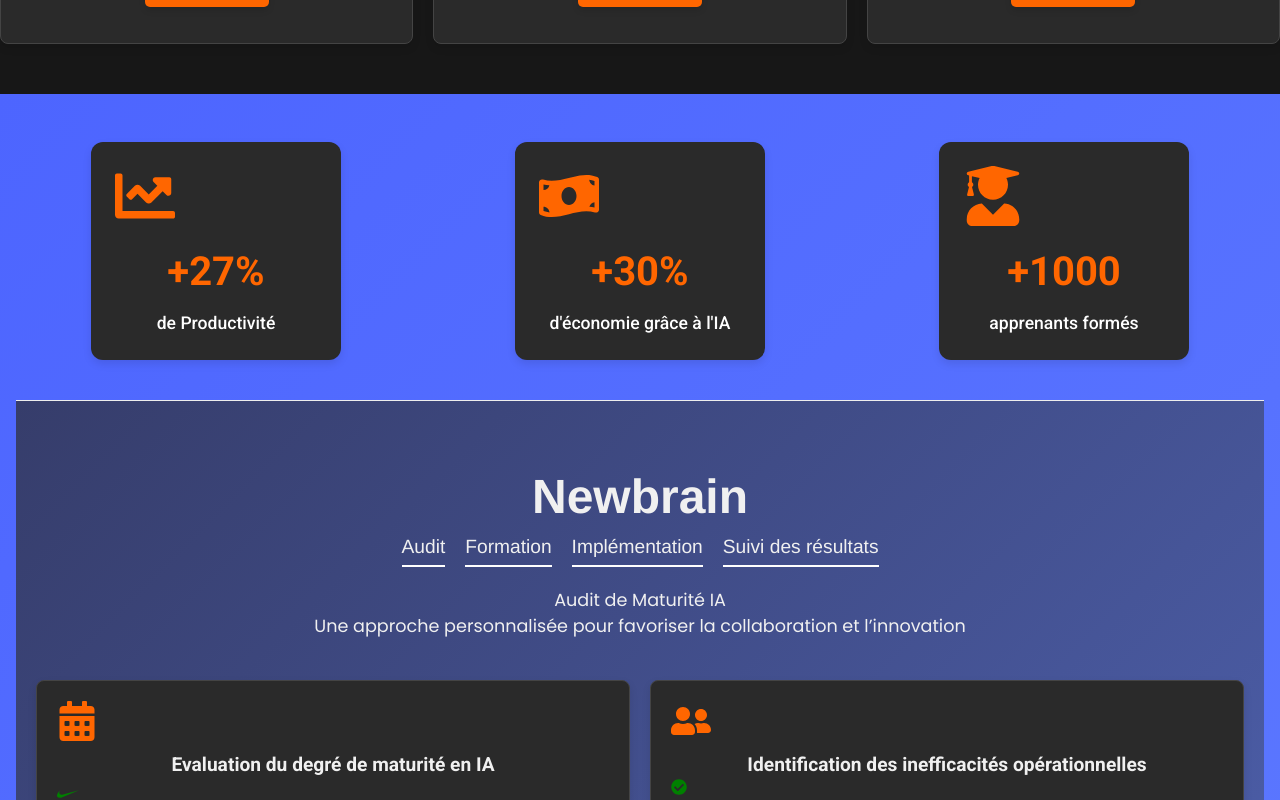
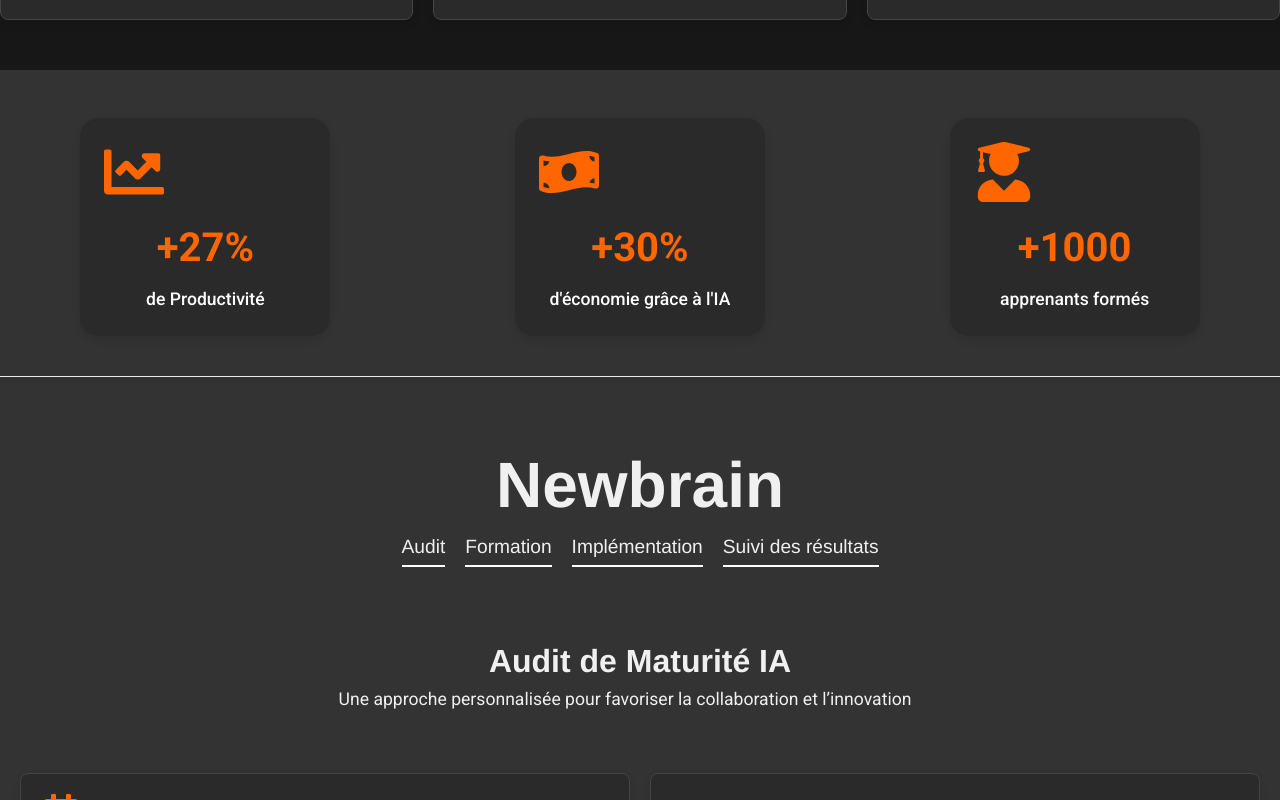
Before and after one commit to Beerus243/newbrain, a Next.js app: page / in a window 1280 px wide. Shown: the part 1600-2400 px from the top of the page. Built offline with nearby package versions, Linux system fonts and the light colour scheme.

Commit message:
Stylisation body3

```diff
--- a/app/components/body.module.css
+++ b/app/components/body.module.css
@@ -77,8 +77,10 @@
 .title {
   font-family: 'Franklin Gothic Medium', 'Arial Narrow', Arial, sans-serif;
   text-align: center;
+  justify-content: center;
+  align-items: center;
   margin-top: 50px;
-  font-size: 3rem;
+  font-size: 2rem;
   font-weight: bold;
   color: #f0f0f0;
 }
@@ -195,8 +197,10 @@
 /*               Section Statistiques               */
 /* ------------------------------------------------- */
 .statsContainer {
-  background: linear-gradient(135deg, #4d65ff, #6b8cff);
-  padding: 3rem 1rem;
+  background: #333333;
+  padding-bottom: 3rem;
+  padding-top: 3rem;
+  width: 100%;
 }
 
 .statsGrid {
@@ -208,7 +212,7 @@
 
 .statsCard {
   background-color: #2a2a2a;
-  border-radius: 12px;
+  border-radius: 19px;
   padding: 1.5rem;
   width: 250px;
   text-align: center;
@@ -248,7 +252,6 @@
 /* ------------------------------------------------- */
 .newbrainSection {
   padding: 40px 20px;
-  background: linear-gradient(135deg, #363d6b, #6b8cff);
   margin-top: 40px;
   border-top: 1px solid #eee;
 }
@@ -258,7 +261,7 @@
   padding-top: 20px;
   color: #f0f0f0;
   text-align: center;
-  font-size: 3rem;
+  font-size: 4rem;
   font-weight: bold;
 }
 
--- a/app/components/body.tsx
+++ b/app/components/body.tsx
@@ -93,8 +93,8 @@ export default function Body() {
 
           {/* Card dédiée à l'Audit */}
           <div className={styles.auditCard}>
-            <h3>Audit de Maturité IA</h3>
-            <p>Une approche personnalisée pour favoriser la collaboration et l’innovation</p>
+            <h3 className={styles.title}>Audit de Maturité IA</h3>
+            <p className={styles.paragraphe}>Une approche personnalisée pour favoriser la collaboration et l’innovation</p>
           </div>
 
           {/* Grille de cards pour l'Audit */}
@@ -144,8 +144,8 @@ export default function Body() {
 
           {/* Card dédiée à la Formation */}
           <div className={styles.auditCard}>
-            <h3>Formation</h3>
-            <p>Acculturation et formation de vos équipes aux outils IA métiers</p>
+            <h3 className={styles.title}>Formation</h3>
+            <p className={styles.paragraphe}>Acculturation et formation de vos équipes aux outils IA métiers</p>
           </div>
           <br />
 
@@ -217,8 +217,8 @@ export default function Body() {
 
           <br />
           <div className={styles.auditCard}>
-            <h3>Implémentation </h3>
-            <p>Une approche personnalisée pour favoriser la collaboration et l'innovation</p>
+            <h3 className={styles.title}>Implémentation </h3>
+            <p className={styles.paragraphe}>Une approche personnalisée pour favoriser la collaboration et l'innovation</p>
           </div>
           <br />
           {/* Grille de cards pour la Formation */}
@@ -227,11 +227,11 @@ export default function Body() {
               <FaCalendarAlt className={styles.cardIcon} />
               <h3 className={styles.cardGridTitle}>Planification de l'Implémentation</h3>
               <p className={styles.cardGridDescription}>
-              <FaCheckCircle style={{ color: "green", marginRight: "8px" }} />
+              <SiNike style={{ color: "green", marginRight: "8px" }} />
              Plan d'action avec un plan stratégiques pour l'adoption de l'IA, incluant les priorités, les ressources nécessaires et les échéances.
               </p>
               <p className={styles.cardGridDescription}>
-              <FaCheckCircle style={{ color: "green", marginRight: "8px" }} />
+              <SiNike  style={{ color: "green", marginRight: "8px" }} />
               Contenu adapté aux besoins spécifiques de l'entreprise.
               </p>
             </div>
@@ -239,11 +239,11 @@ export default function Body() {
               <FaUserFriends className={styles.cardIcon} />
               <h3 className={styles.cardGridTitle}>Deploiement des outils IA & <br /> autonomisations</h3>
               <p className={styles.cardGridDescription}>
-              <FaCheckCircle style={{ color: "green", marginRight: "8px" }} />
+              <SiNike style={{ color: "green", marginRight: "8px" }} />
               Déploiement d'un support de formation avec les rédoffusions des sessions.
               </p>
               <p className={styles.cardGridDescription}>
-              <FaCheckCircle style={{ color: "green", marginRight: "8px" }} />
+              <SiNike  style={{ color: "green", marginRight: "8px" }} />
               Contenue adapté aux besoins spécifiques de l'entreprise.<br />
               Acculturation à l'IA (histoire, principaux usages, outils, biais éthique...)
               </p>
@@ -257,11 +257,11 @@ export default function Body() {
               <FaSink className={styles.cardIcon} />
               <h3 className={styles.cardGridTitle}>Suivi continu du Déploiement</h3>
               <p className={styles.cardGridDescription}>
-              <FaCheckCircle style={{ color: "green", marginRight: "8px" }} />
+              <SiNike  style={{ color: "green", marginRight: "8px" }} />
               Séances de formation en présentiel ou à distance.
               </p>
               <p className={styles.cardGridDescription}>
-              <FaCheckCircle style={{ color: "green", marginRight: "8px" }} />
+              <SiNike  style={{ color: "green", marginRight: "8px" }} />
               Contenu adapté aux besoins spécifiques de l'entreprise.
               </p>
             </div>
@@ -269,11 +269,11 @@ export default function Body() {
               <FaUserFriends className={styles.cardIcon} />
               <h3 className={styles.cardGridTitle}> Plateforme pour la gestion <br /></h3>
               <p className={styles.cardGridDescription}>
-              <FaCheckCircle style={{ color: "green", marginRight: "8px" }} />
+              <SiNike  style={{ color: "green", marginRight: "8px" }} />
               Déploiement d'un support de formation avec les rédoffusions des sessions.
               </p>
               <p className={styles.cardGridDescription}>
-              <FaCheckCircle style={{ color: "green", marginRight: "8px" }} />
+              <SiNike  style={{ color: "green", marginRight: "8px" }} />
               Contenue adapté aux besoins spécifiques de l'entreprise.<br />
               Acculturation à l'IA (histoire, principaux usages, outils, biais éthique...)
               </p>
@@ -339,7 +339,7 @@ export default function Body() {
               </p>
               <p className={styles.cardGridDescription}>
               <SiNike style={{ color: "green", marginRight: "8px" }} />
-              Qiestion dd préparation.
+              Question dd préparation.
               </p>
               <p className={styles.cardGridDescription}>
               <SiNike style={{ color: "green", marginRight: "8px" }} />
@@ -399,8 +399,7 @@ export default function Body() {
 
    </div>
    <br/>
-        <h3 className={styles.title}> Certifications et financement<br />
-        par vos OPCOs. </h3>
+        <h3 className={styles.title}> Certifications et financement par vos OPCOs. </h3>
         <br />
         <p className={styles.paragraphe}> Newbrain est certifier Qualiopi et propose des solutions de financement pour vos formations</p>
    </div>
```
